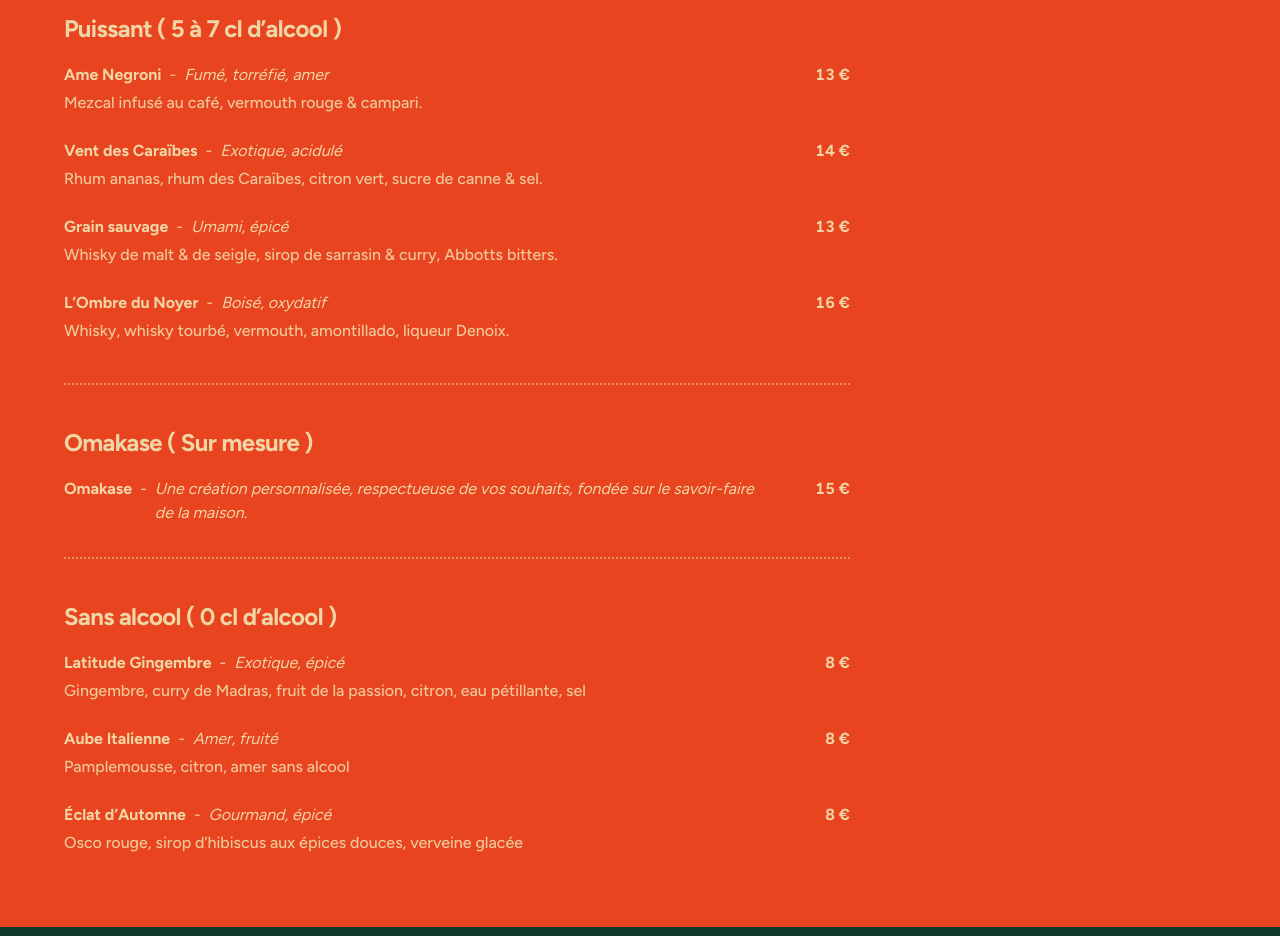
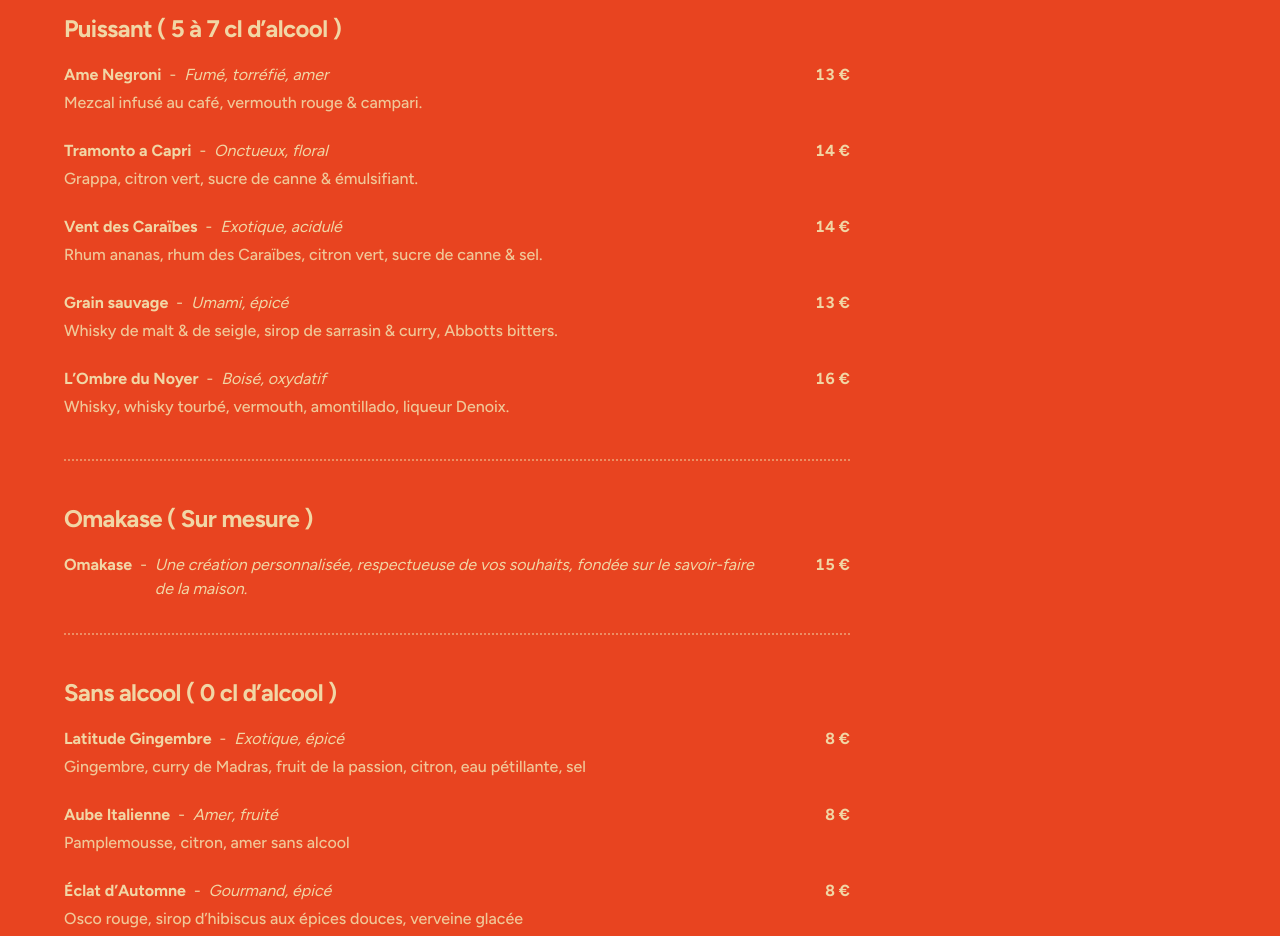
Before and after one commit to MisterPingouin/olme-site, a Next.js app: page / in a window 1280 px wide. Shown: the part 1660-2596 px from the top of the page. Built offline with nearby package versions, Linux system fonts and the light colour scheme.

Commit message:
update coktail

```diff
--- a/src/app/data/content.tsx
+++ b/src/app/data/content.tsx
@@ -231,11 +231,11 @@ export const MIXO_SECTIONS: CocktailSection[] = [
   notes: "Fumé, torréfié, amer — Mezcal infusé au café, vermouth rouge & campari.",
   price: 13,
 },
-      // {
-      //   name: "Tramonto a Capri",
-      //   notes: "Onctueux, floral — Grappa, citron vert, sucre de canne & émulsifiant.",
-      //   price: 14,
-      // },
+      {
+        name: "Tramonto a Capri",
+        notes: "Onctueux, floral — Grappa, citron vert, sucre de canne & émulsifiant.",
+        price: 14,
+      },
       {
         name: "Vent des Caraïbes",
         notes:
```
